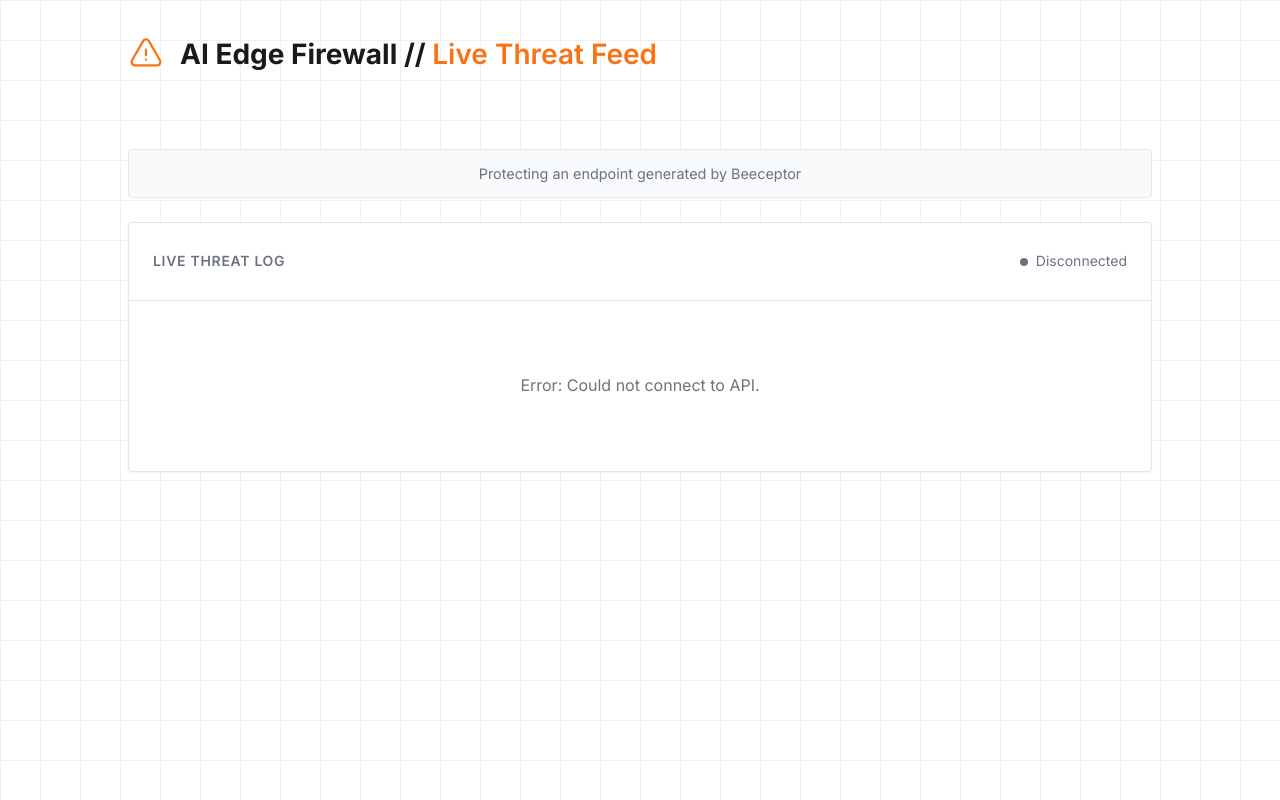
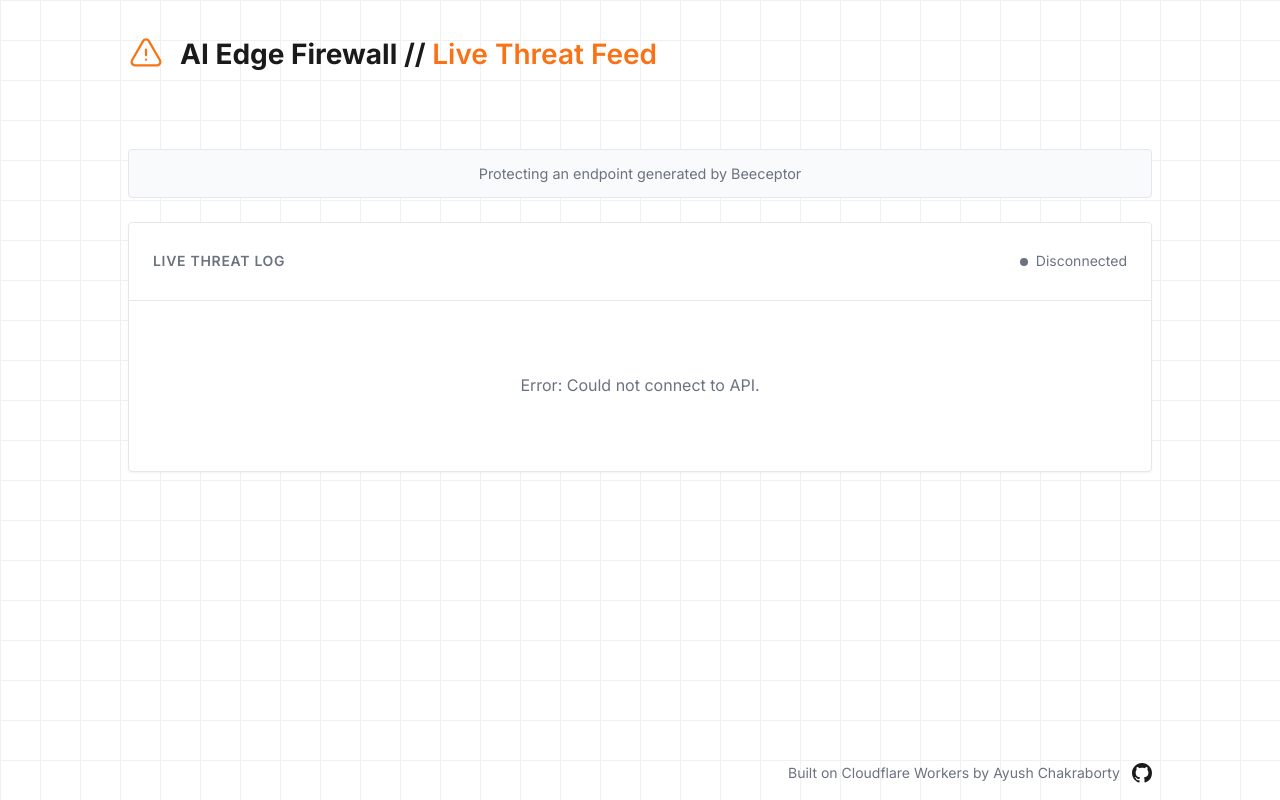
Before and after one commit to AyushChakraborty/cf_ai_edge_firewall, a website: page frontend/index.html in a window 1280 px wide. Drawn offline with Linux system fonts and the light colour scheme.

Commit message:
chore: add link to github repo

```diff
--- a/frontend/index.html
+++ b/frontend/index.html
@@ -23,6 +23,7 @@
             background-color: var(--color-background);
             color: var(--color-foreground);
             margin: 0;
+            padding-bottom: 4rem;
             line-height: 1.6;
             background-image:
                 linear-gradient(to right, #f0f0f0 1px, transparent 1px),
@@ -66,7 +67,6 @@
             color: var(--color-accent);
             font-weight: 600;
         }
-        /* New section for the endpoint text */
         .endpoint-info {
             margin-top: 1rem;
             padding: 0.75rem 1rem;
@@ -163,6 +163,34 @@
             from { opacity: 0; transform: translateY(-10px); }
             to { opacity: 1; transform: translateY(0); }
         }
+
+        footer {
+            position: fixed;
+            bottom: 0;
+            left: 0;
+            right: 0;
+            padding: 1rem 0;
+        }
+        .footer-content {
+            display: flex;
+            justify-content: flex-end;
+            align-items: center;
+            gap: 0.75rem;
+            font-size: 0.875rem;
+            color: var(--color-muted);
+        }
+        .footer-content a {
+            line-height: 0;
+        }
+        .github-logo {
+            width: 20px;
+            height: 20px;
+            color: var(--color-foreground);
+            transition: color 0.2s ease-in-out;
+        }
+        .footer-content a:hover .github-logo {
+            color: var(--color-accent);
+        }
     </style>
 </head>
 <body>
@@ -179,7 +207,6 @@
     </header>
 
     <main class="container">
-        <!-- New, styled section for the endpoint text -->
         <div class="endpoint-info">
             Protecting an endpoint generated by Beeceptor
         </div>
@@ -197,6 +224,17 @@
             </div>
         </div>
     </main>
+
+    <footer>
+        <div class="container footer-content">
+            <span>Built on Cloudflare Workers by Ayush Chakraborty</span>
+            <a href="https://github.com/AyushChakraborty/ai_edge_firewall" target="_blank" rel="noopener noreferrer" title="View Source on GitHub">
+                <svg xmlns="http://www.w3.org/2000/svg" viewBox="0 0 16 16" fill="currentColor" class="github-logo">
+                    <path d="M8 0C3.58 0 0 3.58 0 8c0 3.54 2.29 6.53 5.47 7.59.4.07.55-.17.55-.38 0-.19-.01-.82-.01-1.49-2.01.37-2.53-.49-2.69-.94-.09-.23-.48-.94-.82-1.13-.28-.15-.68-.52-.01-.53.63-.01 1.08.58 1.23.82.72 1.21 1.87.87 2.33.66.07-.52.28-.87.51-1.07-1.78-.2-3.64-.89-3.64-3.95 0-.87.31-1.59.82-2.15-.08-.2-.36-1.02.08-2.12 0 0 .67-.21 2.2.82.64-.18 1.32-.27 2-.27.68 0 1.36.09 2 .27 1.53-1.04 2.2-.82 2.2-.82.44 1.1.16 1.92.08 2.12.51.56.82 1.27.82 2.15 0 3.07-1.87 3.75-3.65 3.95.29.25.54.73.54 1.48 0 1.07-.01 1.93-.01 2.2 0 .21.15.46.55.38A8.013 8.013 0 0 0 16 8c0-4.42-3.58-8-8-8Z"/>
+                </svg>
+            </a>
+        </div>
+    </footer>
 
     <script>
         const ANALYTICS_ENDPOINT = 'https://ai-edge-firewall.chakrabortyayush83.workers.dev/analytics';
@@ -270,7 +308,6 @@
 
         setInterval(fetchThreats, 5000);
         fetchThreats();
-
     </script>
 </body>
 </html>
--- a/src/index.ts
+++ b/src/index.ts
@@ -7,7 +7,6 @@ export interface Env {
   DB: D1Database;
 }
 
-// --- Configuration ---
 const STRIKE_THRESHOLD = 3;
 const STRIKE_TTL_SECONDS = 600;
 const BLOCK_TTL_SECONDS = 3600;
```
